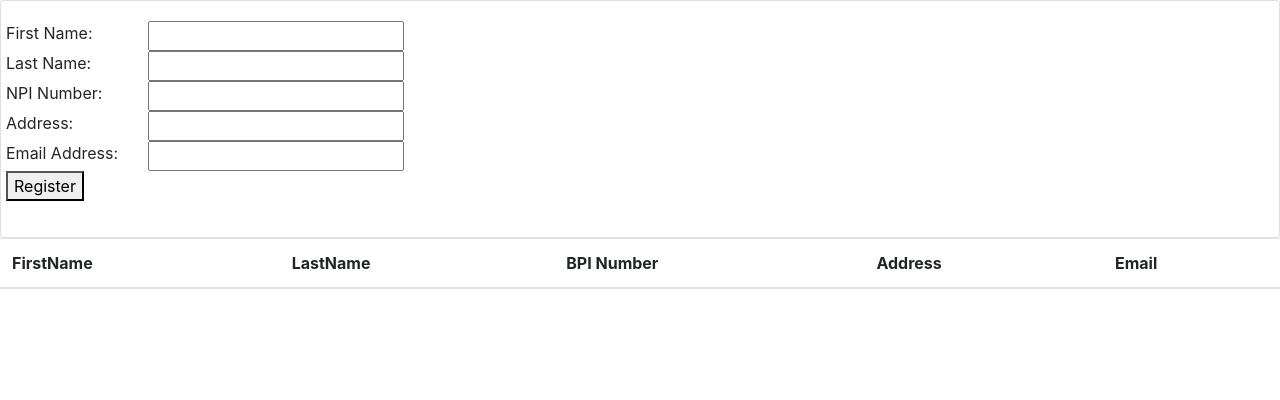
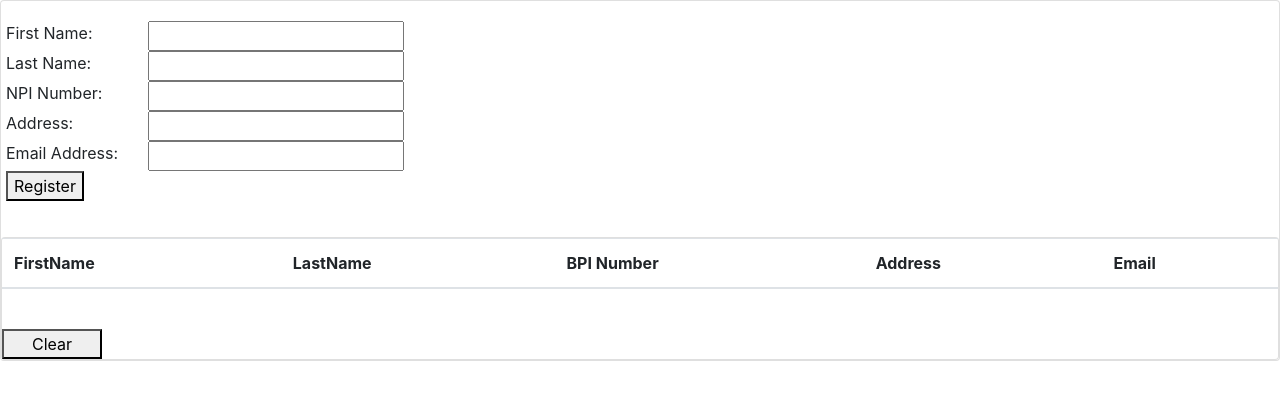
Before and after one commit to rplant/AvailityTest, an Angular app in the folder AngularTest/: page / in a window 1280 px wide. Both pictures are taken after a click on the button "Register". Shown: the top 400 px of the page. Built offline with nearby package versions, Linux system fonts and the light colour scheme.

Commit message:
results grid

```diff
--- a/AngularTest/src/app/app.component.css
+++ b/AngularTest/src/app/app.component.css
@@ -0,0 +1,6 @@
+.grid-div {
+  padding-left:25px;
+  padding-right: 50px;
+  padding-top: 100px;
+  padding-bottom: 25px;
+}
--- a/AngularTest/src/app/app.component.html
+++ b/AngularTest/src/app/app.component.html
@@ -1,2 +1,75 @@
-<app-login></app-login>
-<app-results-grid></app-results-grid>
+<div class="card">
+  <div class="row form-group">
+    <div class="col-33">
+    </div>
+    <div class="col-33">
+      <div class="card-body">
+        <div class="row">
+          <div class="col">
+            First Name:
+          </div>
+          <div class="col">
+            <input type="text" [(ngModel)]="firstName">
+          </div>
+        </div>
+
+        <div class="row">
+          <div class="col">
+            Last Name:
+          </div>
+          <div class="col">
+            <input type="text" [(ngModel)]="lastName">
+          </div>
+        </div>
+
+        <div class="row">
+          <div class="col">
+            NPI Number:
+          </div>
+          <div class="col">
+            <input type="text" [(ngModel)]="npiNumber">
+          </div>
+        </div>
+        <div class="row">
+          <div class="col">
+            Address:
+          </div>
+          <div class="col">
+            <input type="text" [(ngModel)]="address">
+          </div>
+        </div>
+        <div class="row">
+          <div class="col">
+            Email Address:
+          </div>
+          <div class="col">
+            <input type="text" [(ngModel)]="email">
+          </div>
+        </div>
+        <button (click)="onRegister()">Register</button>
+      </div>
+    </div>
+  </div>
+    <div class="card">
+    <table class="table card-body">
+      <thead>
+        <th>FirstName</th>
+        <th>LastName</th>
+        <th>BPI Number</th>
+        <th>Address</th>
+        <th>Email</th>
+      </thead>
+      <tbody>
+        <tr *ngFor="let result of results; let i = index">
+          <td>{{firstName}}</td>
+          <td>{{lastName}}</td>
+          <td>{{bpiNumber}}</td>
+          <td>{{address}}</td>
+          <td>{{email}}</td>
+        </tr>
+      </tbody>
+    </table>
+    <button style="width:100px" (click)="onClear()">Clear</button>
+    </div>
+
+  </div>
--- a/AngularTest/src/app/app.component.ts
+++ b/AngularTest/src/app/app.component.ts
@@ -1,4 +1,5 @@
 import { Component } from '@angular/core';
+import { User } from './login/user';
 
 @Component({
   selector: 'app-root',
@@ -6,5 +7,29 @@ import { Component } from '@angular/core';
   styleUrls: ['./app.component.css']
 })
 export class AppComponent {
-  title = 'AngularTest';
+  results: User[] = [];
+  firstName: string;
+  lastName:  string;
+  npiNumber: string;
+  address: string;
+  email: string;
+  user: User;
+
+  onRegister()
+  {
+    let user = { firstName: this.firstName,
+                 lastName: this.lastName,
+                 npiNumber: this.npiNumber,
+                 address: this.address,
+                 email: this.email  } as User;
+
+    this.results.push(user);
+
+  }
+
+  onClear()
+  {
+     this.results = [];
+  }
+
 }
--- a/AngularTest/src/app/login/login.component.ts
+++ b/AngularTest/src/app/login/login.component.ts
@@ -1,4 +1,4 @@
-import { Component, OnInit } from '@angular/core';
+import { Component, EventEmitter, OnInit, Output } from '@angular/core';
 import { FormControl, FormGroup } from '@angular/forms';
 import { User } from './user';
 
@@ -7,28 +7,33 @@ import { User } from './user';
   templateUrl: './login.component.html',
   styleUrls: ['./login.component.css']
 })
+
 export class LoginComponent implements OnInit {
+  @Output() regEvent = new EventEmitter<User>();
+  @Output() firstName: string;
+  @Output() lastName:  string;
+  @Output() npiNumber: string;
+  @Output() address: string;
+  @Output() email: string;
+  @Output() user: User;
+
+  constructor() {
 
 
-  firstName: string;
-  lastName:  string;
-  npiNumber: string;
-  address: string;
-  email: string;
-
-
-  constructor() { }
+  }
 
   ngOnInit() {
   }
 
   onRegister()
   {
-
-
-
+    let user = { firstName: this.firstName,
+                 lastName: this.lastName,
+                 npiNumber: this.npiNumber,
+                 address: this.address,
+                 email: this.email  } as User;
+    this.regEvent.emit(user);
   }
 
 
-
 }
--- a/AngularTest/src/app/login/user.ts
+++ b/AngularTest/src/app/login/user.ts
@@ -1,5 +1,5 @@
 
-export class User
+export interface User
 {
   firstName: string;
   lastName: string;
--- a/AngularTest/src/app/results-grid/results-grid.component.ts
+++ b/AngularTest/src/app/results-grid/results-grid.component.ts
@@ -7,9 +7,13 @@ import { Component, OnInit } from '@angular/core';
 })
 export class ResultsGridComponent implements OnInit {
   results: any[];
+  regEvent: any;
 
 
-  constructor() { }
+  constructor()
+  {
+      this.regEvent.Subscribe()
+  }
 
   ngOnInit() {
   }
```
